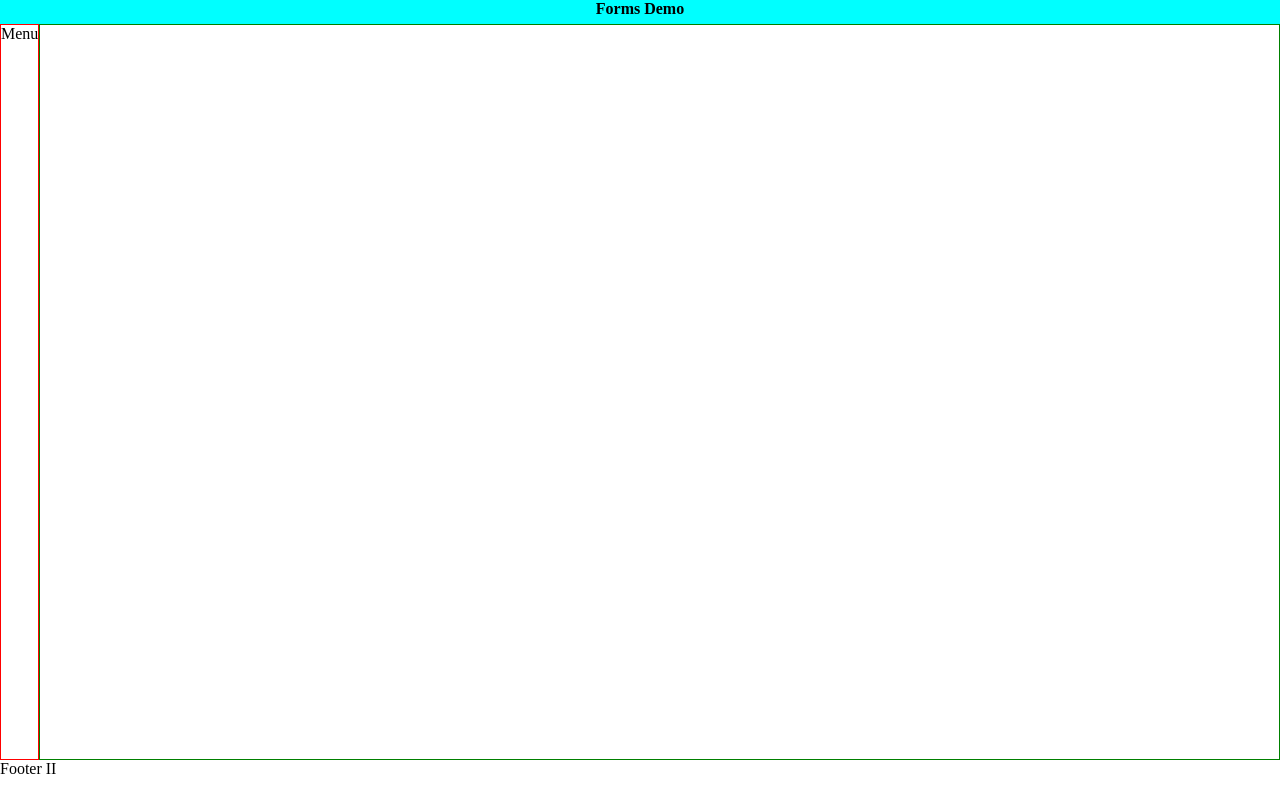
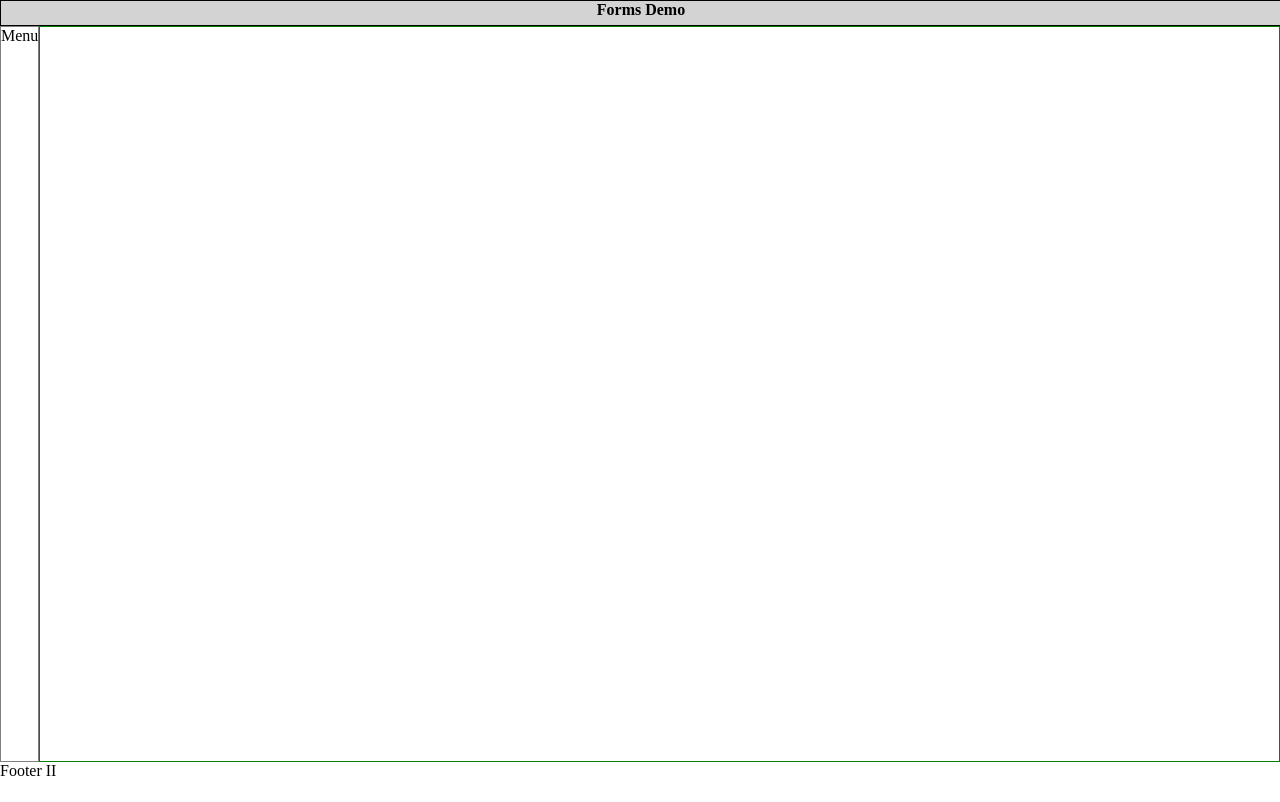
Before and after one commit to ahoeffner/forms42test, a website built with webpack: page index.html in a window 1280 px wide. Built offline with nearby package versions, Linux system fonts and the light colour scheme; what forms42core would draw is missing.

Commit message:
Update styles.css

```diff
--- a/styles.css
+++ b/styles.css
@@ -18,7 +18,8 @@ html, body
     height: 3vh;
     display: flex;
     justify-content: center;
-    background-color: aqua;
+    border: 1px solid black;
+    background-color: lightgray;
 }
 
 .page-footer
@@ -29,7 +30,7 @@ html, body
 
 .page-left
 {
-    border: 1px solid red;
+    border: 1px solid gray;
 }
 
 .page-right
@@ -48,7 +49,7 @@ html, body
     height: 18px;
     display: flex;
     border: 1px solid black;
-    background-color: rgb(209, 209, 228);
+    background-color: lightgrey;
 }
 
 .canvas-header-left
```
